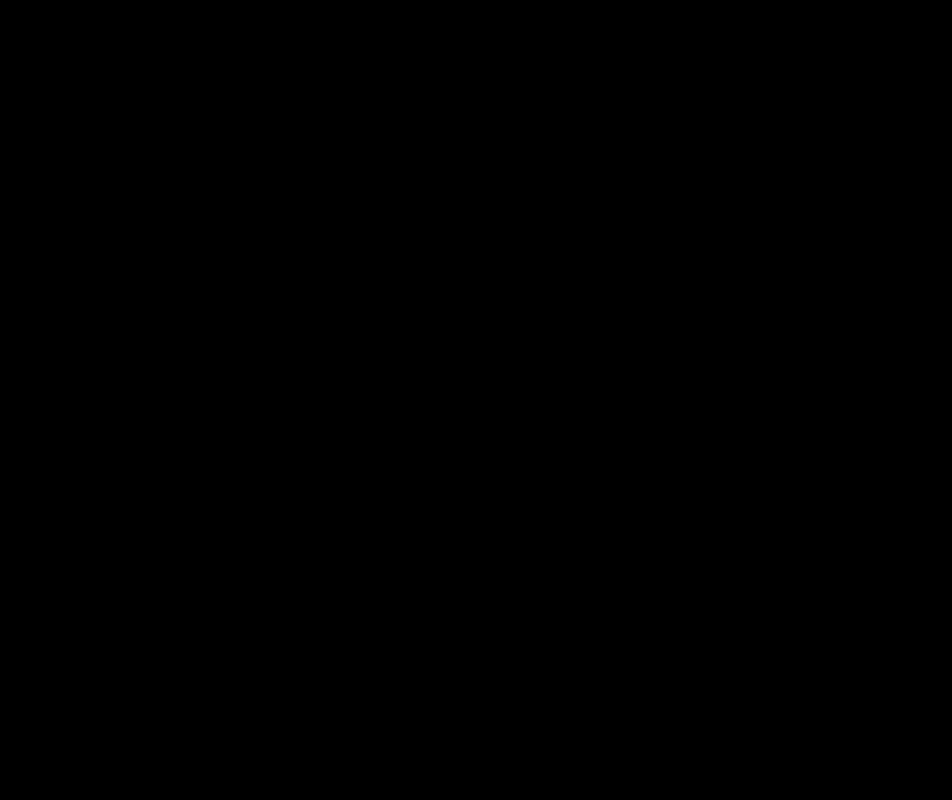
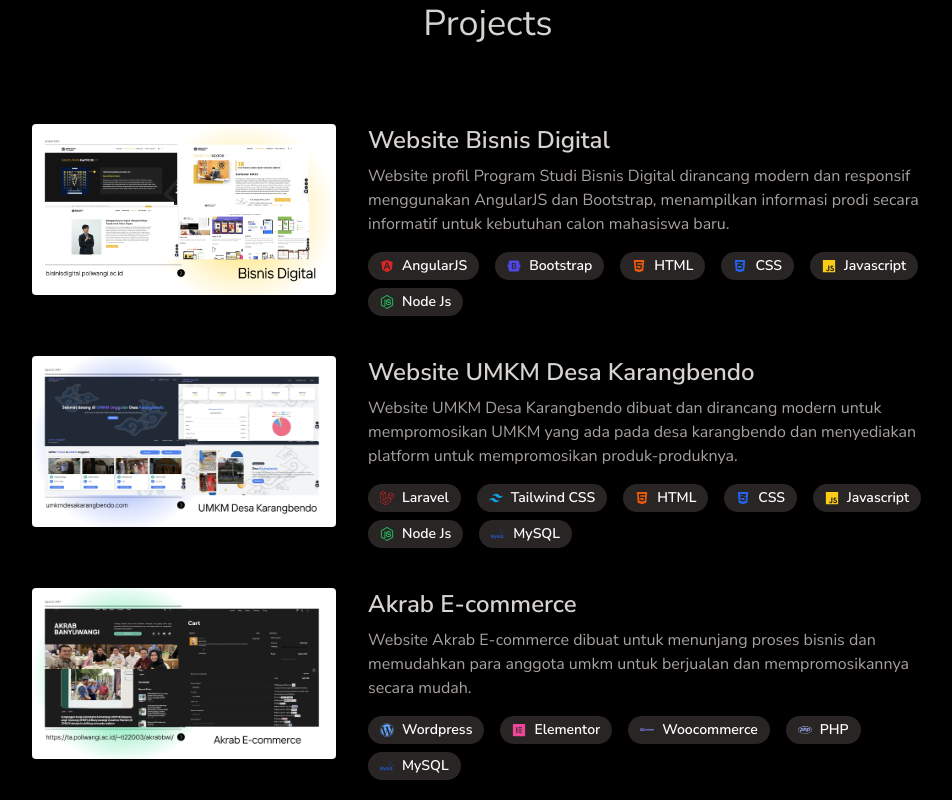
Before and after one commit to RahmadFahrurrozi/new-porto-rozi, a React (Vite) app: page / in a window 1280 px wide. Shown: the part 1080-1880 px from the top of the page, without its empty margins (152-1104 px from the left). Before the commit the page ends 1004 px from the top, so only its background shows below. Built offline with nearby package versions, Linux system fonts and the light colour scheme.

Commit message:
feat: add section project

```diff
--- a/src/App.jsx
+++ b/src/App.jsx
@@ -1,6 +1,7 @@
 import Navbar from "./components/navbar";
 import Hero from "./components/Hero";
 import Skills from "./components/Skills";
+import Projects from "./components/Projects";
 
 const Test = () => {
   return (
@@ -16,6 +17,7 @@
         <Navbar />
         <Hero />
         <Skills />
+        <Projects />
       </div>
     </div>
   );
--- /dev/null
+++ b/src/components/Projects.jsx
@@ -0,0 +1,72 @@
+import { PROJECTS } from "../constants/data-content";
+import {
+  FaAngular,
+  FaBootstrap,
+  FaCss3Alt,
+  FaHtml5,
+  FaLaravel,
+  FaNodeJs,
+  FaWordpress,
+  FaElementor,
+  FaPhp,
+} from "react-icons/fa";
+import { RiTailwindCssFill } from "react-icons/ri";
+import { IoLogoJavascript } from "react-icons/io5";
+import { SiMysql } from "react-icons/si";
+import { SiWoocommerce } from "react-icons/si";
+
+const iconMap = {
+  FaAngular: <FaAngular className="text-red-600" />,
+  FaBootstrap: <FaBootstrap className="text-indigo-600" />,
+  FaCss3Alt: <FaCss3Alt className="text-blue-600" />,
+  FaHtml5: <FaHtml5 className="text-orange-600" />,
+  FaLaravel: <FaLaravel className="text-red-600" />,
+  FaNodeJs: <FaNodeJs className="text-green-500" />,
+  RiTailwindCssFill: <RiTailwindCssFill className="text-sky-500" />,
+  IoLogoJavascript: <IoLogoJavascript className="text-yellow-400" />,
+  SiMysql: <SiMysql className="text-blue-600" />,
+  FaWordpress: <FaWordpress className="text-blue-400" />,
+  FaElementor: <FaElementor className="text-pink-500" />,
+  SiWoocommerce: <SiWoocommerce className="text-indigo-400" />,
+  FaPhp: <FaPhp className="text-indigo-300" />,
+};
+
+const Projects = () => {
+  return (
+    <div className="pb-4">
+      <h2 className="my-20 text-center text-4xl">Projects</h2>
+      <div>
+        {PROJECTS.map((Project) => (
+          <div
+            key={Project.id}
+            className="mb-8 flex flex-wrap gap-8 lg:justify-center"
+          >
+            <div className="w-full lg:w-1/4">
+              <img
+                src={Project.image}
+                alt={Project.title}
+                className="w-full mb-6 rounded"
+              />
+            </div>
+            <div className="w-full max-w-xl lg:w-3/4">
+              <h3 className="mb-2 font-semibold text-2xl">{Project.title}</h3>
+              <p className="mb-4 text-stone-400">{Project.description}</p>
+              <div className="mb-2 flex flex-row flex-wrap items-center gap-2">
+                {Project.technologies.map((tech) => (
+                  <span
+                    className="flex flex-row mr-2 items-center gap-2 rounded-full bg-stone-800 px-3 py-1 text-sm font-semibold text-white"
+                    key={tech.id}
+                  >
+                    {iconMap[tech.icon]} {tech.nama}
+                  </span>
+                ))}
+              </div>
+            </div>
+          </div>
+        ))}
+      </div>
+    </div>
+  );
+};
+
+export default Projects;
--- a/src/components/Skills.jsx
+++ b/src/components/Skills.jsx
@@ -9,12 +9,13 @@
 import { FaBootstrap } from "react-icons/fa";
 import { FaLaravel } from "react-icons/fa";
 import { SiMysql } from "react-icons/si";
+import { FaFigma } from "react-icons/fa";
 
 const Skills = () => {
   return (
     <div className="pb-24">
       <h2 className="my-20 text-center text-4xl">Skills</h2>
-      <div className="flex flex-wrap justify-center gap-4">
+      <div className="flex flex-wrap items-center justify-center gap-4">
         <div>
           <FaHtml5 className="text-7xl text-orange-600" />
         </div>
@@ -45,6 +46,9 @@
         <div>
           <SiMysql className="text-7xl text-stone-200" />
         </div>
+        <div>
+          <FaFigma className="text-6xl text-violet-600" />
+        </div>
       </div>
     </div>
   );
--- a/src/constants/data-content.js
+++ b/src/constants/data-content.js
@@ -40,40 +40,99 @@
 
 export const PROJECTS = [
   {
-    title: "Website Profile Bisnis Digital",
+    id: 1,
+    title: "Website Bisnis Digital",
+    link: "https://bisnisdigital.poliwangi.ac.id/",
     image: bsdwebsite,
+
     description:
       "Website profil Program Studi Bisnis Digital dirancang modern dan responsif menggunakan AngularJS dan Bootstrap, menampilkan informasi prodi secara informatif untuk kebutuhan calon mahasiswa baru.",
-    technologies: ["HTML", "CSS", "JavaScript", "Angular", "Bootstrap"],
+    technologies: [
+      { id: 1, nama: "AngularJS", icon: "FaAngular" },
+      { id: 2, nama: "Bootstrap", icon: "FaBootstrap" },
+      { id: 3, nama: "HTML", icon: "FaHtml5" },
+      { id: 4, nama: "CSS", icon: "FaCss3Alt" },
+      { id: 5, nama: "Javascript", icon: "IoLogoJavascript" },
+      { id: 6, nama: "Node Js", icon: "FaNodeJs" },
+    ],
   },
   {
+    id: 2,
     title: "Website UMKM Desa Karangbendo",
+    link: "https://umkmdesakarangbendo.com/",
     image: umkmKarangbendo,
     description:
-      "Website UMKM Desa Karangbendo dibuat menggunakan Laravel dan Tailwind CSS, dirancang modern untuk mempromosikan UMKM dan menyediakan platform penjualan.",
-    technologies: ["Laravel", "Tailwind CSS", "PHP", "MySQL"],
+      "Website UMKM Desa Karangbendo dibuat dan dirancang modern untuk mempromosikan UMKM yang ada pada desa karangbendo dan menyediakan platform untuk mempromosikan produk-produknya.",
+    technologies: [
+      {
+        id: 1,
+        nama: "Laravel",
+        icon: "FaLaravel",
+      },
+      {
+        id: 2,
+        nama: "Tailwind CSS",
+        icon: "RiTailwindCssFill",
+      },
+      {
+        id: 3,
+        nama: "HTML",
+        icon: "FaHtml5",
+      },
+      {
+        id: 4,
+        nama: "CSS",
+        icon: "FaCss3Alt",
+      },
+      {
+        id: 5,
+        nama: "Javascript",
+        icon: "IoLogoJavascript",
+      },
+      {
+        id: 6,
+        nama: "Node Js",
+        icon: "FaNodeJs",
+      },
+      {
+        id: 7,
+        nama: "MySQL",
+        icon: "SiMysql",
+      },
+    ],
   },
   {
+    id: 3,
     title: "Akrab E-commerce",
+    link: "/",
     image: akrab,
     description:
       "Website Akrab  E-commerce dibuat untuk menunjang proses bisnis dan memudahkan para anggota umkm untuk berjualan dan mempromosikannya secara mudah.",
     technologies: [
-      "Wordpress",
-      "Elementor",
-      "WooCommerce",
-      "PHP",
-      "MySQL",
-      "Midtrans",
-      "Wongkir",
+      {
+        id: 1,
+        nama: "Wordpress",
+        icon: "FaWordpress",
+      },
+      { id: 2, nama: "Elementor", icon: "FaElementor" },
+      { id: 3, nama: "Woocommerce", icon: "SiWoocommerce" },
+      { id: 4, nama: "PHP", icon: "FaPhp" },
+      { id: 5, nama: "MySQL", icon: "SiMysql" },
     ],
   },
   {
+    id: 4,
     title: "Website Restaurant",
+    link: "https://restaurant-app-rahmadfahrurrozi.vercel.app/",
     image: restaurant,
     description:
       "Tugas Submission: Restaurant App yang digunakan untuk kelulusan dikelas Frontend Web developer Expert dari Dicoding.",
-    technologies: ["HTML", "CSS", "JavaScript"],
+    technologies: [
+      { id: 1, nama: "HTML", icon: "FaHtml5" },
+      { id: 2, nama: "CSS", icon: "FaCss3Alt" },
+      { id: 3, nama: "Javascript", icon: "IoLogoJavascript" },
+      { id: 5, nama: "Node Js", icon: "FaNodeJs" },
+    ],
   },
 ];
 
```
